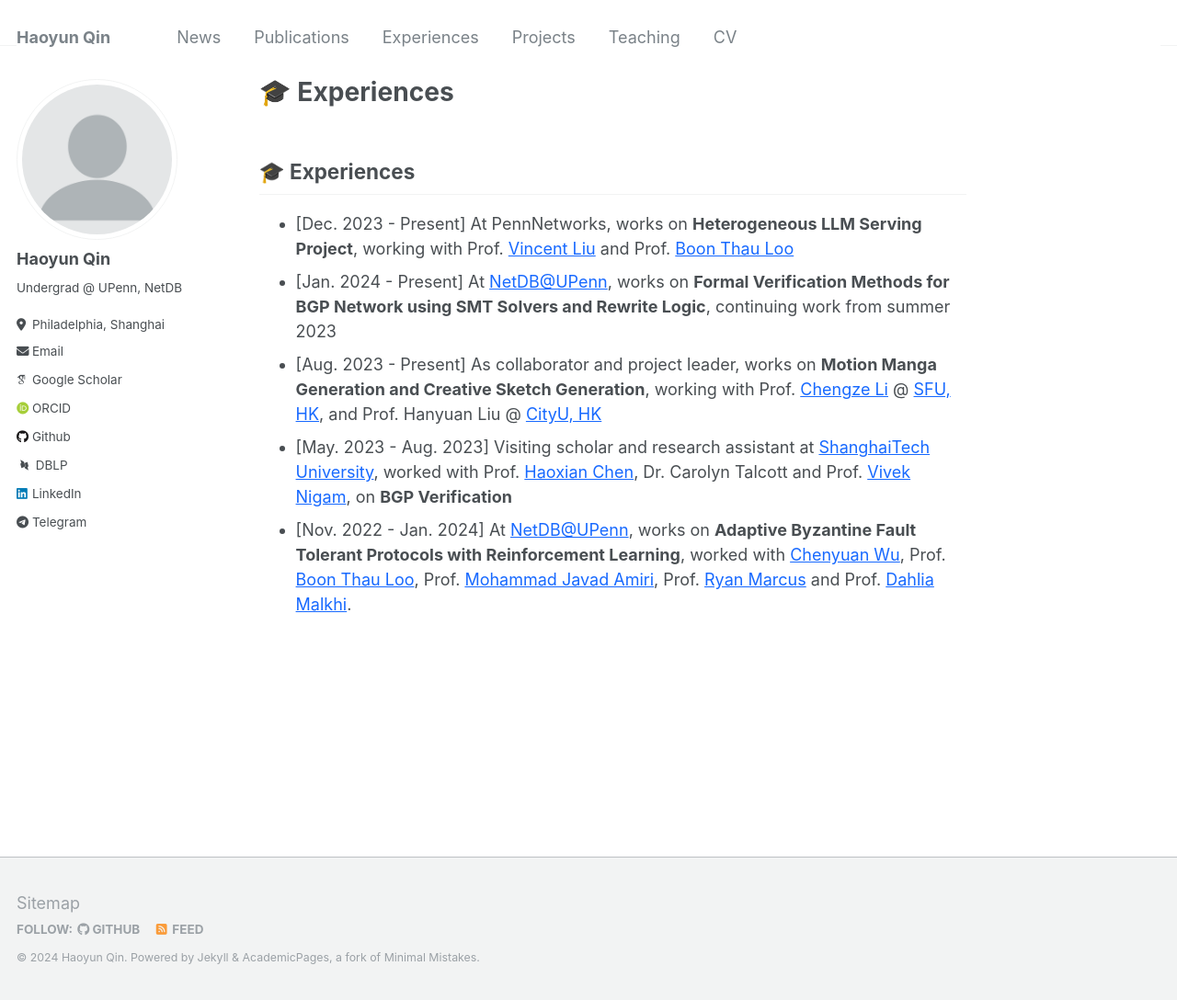
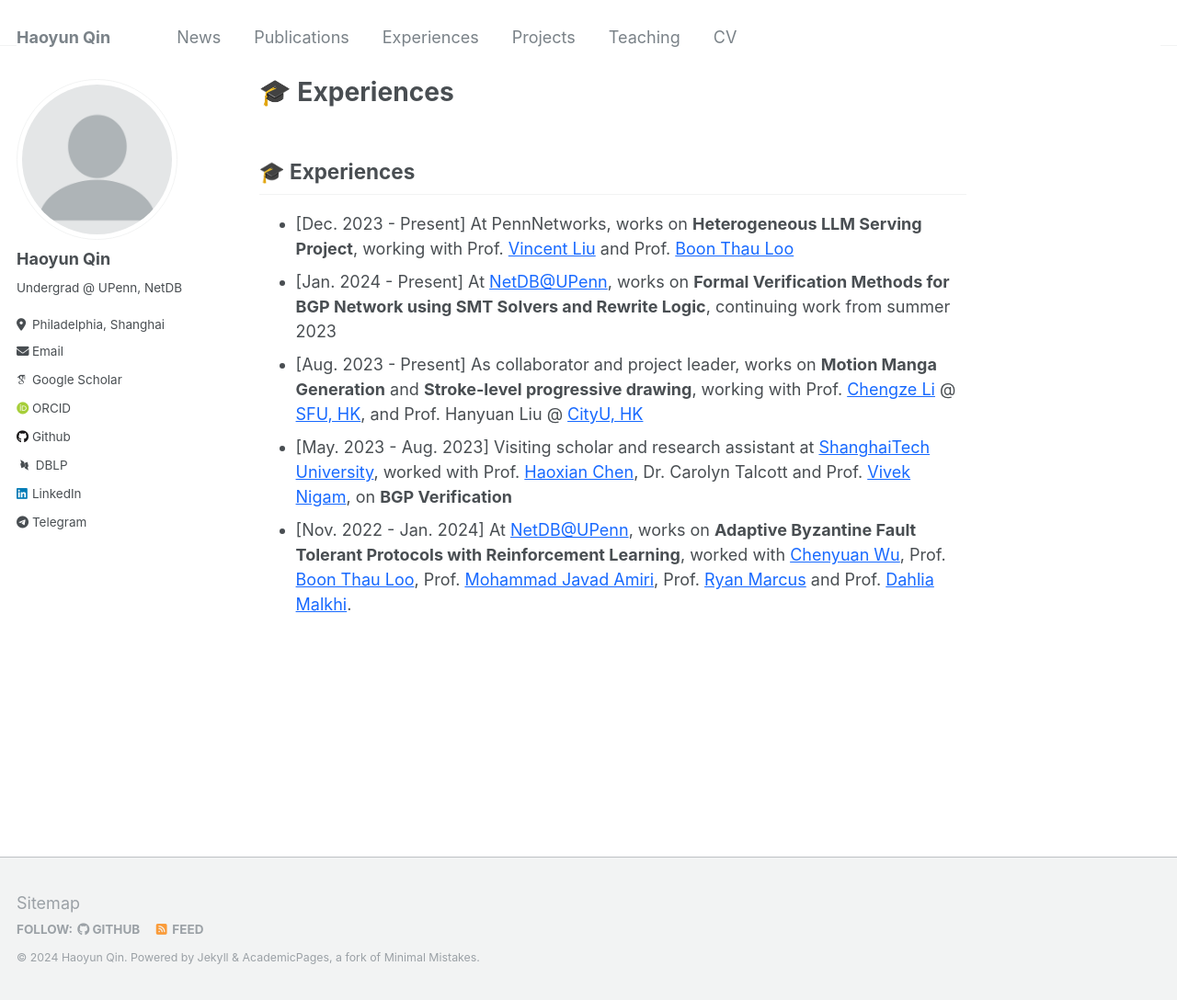
Before and after one commit to JeffersonQin/academic, a Jekyll site: the page built from _pages/includes/exp.md, in a window 1280 px wide and 1088 px high. Shown: the whole window at 92% size. Built offline with Jekyll 4.4.1, drawn with Linux system fonts in a browser that asks for light colours; some web fonts are replaced; our own code applies the rules of GitHub Pages for plain Markdown files.

Commit message:
feat: update project description

```diff
--- a/_pages/includes/exp.md
+++ b/_pages/includes/exp.md
@@ -2,6 +2,6 @@
 
 * [Dec. 2023 - Present] At PennNetworks, works on **Heterogeneous LLM Serving Project**, working with Prof. [Vincent Liu](https://vincen.tl) and Prof. [Boon Thau Loo](https://boonloo.cis.upenn.edu/)
 * [Jan. 2024 - Present] At [NetDB@UPenn](https://netdb.cis.upenn.edu/), works on **Formal Verification Methods for BGP Network using SMT Solvers and Rewrite Logic**, continuing work from summer 2023
-* [Aug. 2023 - Present] As collaborator and project leader, works on **Motion Manga Generation and Creative Sketch Generation**, working with Prof. [Chengze Li](https://moeka.me/) @ [SFU, HK](https://www.sfu.edu.hk/en/), and Prof. Hanyuan Liu @ [CityU, HK](https://www.cityu.edu.hk/)
+* [Aug. 2023 - Present] As collaborator and project leader, works on **Motion Manga Generation** and **Stroke-level progressive drawing**, working with Prof. [Chengze Li](https://moeka.me/) @ [SFU, HK](https://www.sfu.edu.hk/en/), and Prof. Hanyuan Liu @ [CityU, HK](https://www.cityu.edu.hk/)
 * [May. 2023 - Aug. 2023] Visiting scholar and research assistant at [ShanghaiTech University](https://www.shanghaitech.edu.cn/eng/), worked with Prof. [Haoxian Chen](https://faculty.sist.shanghaitech.edu.cn/hxchen/), Dr. Carolyn Talcott and Prof. [Vivek Nigam](https://nigam.info/), on **BGP Verification**
 * [Nov. 2022 - Jan. 2024] At [NetDB@UPenn](https://netdb.cis.upenn.edu/), works on **Adaptive Byzantine Fault Tolerant Protocols with Reinforcement Learning**, worked with [Chenyuan Wu](https://chenyuanwu.com/), Prof. [Boon Thau Loo](https://boonloo.cis.upenn.edu/), Prof. [Mohammad Javad Amiri](https://www3.cs.stonybrook.edu/~amiri/), Prof. [Ryan Marcus](https://rmarcus.info/blog/) and Prof. [Dahlia Malkhi](https://malkhi.com/).
```
